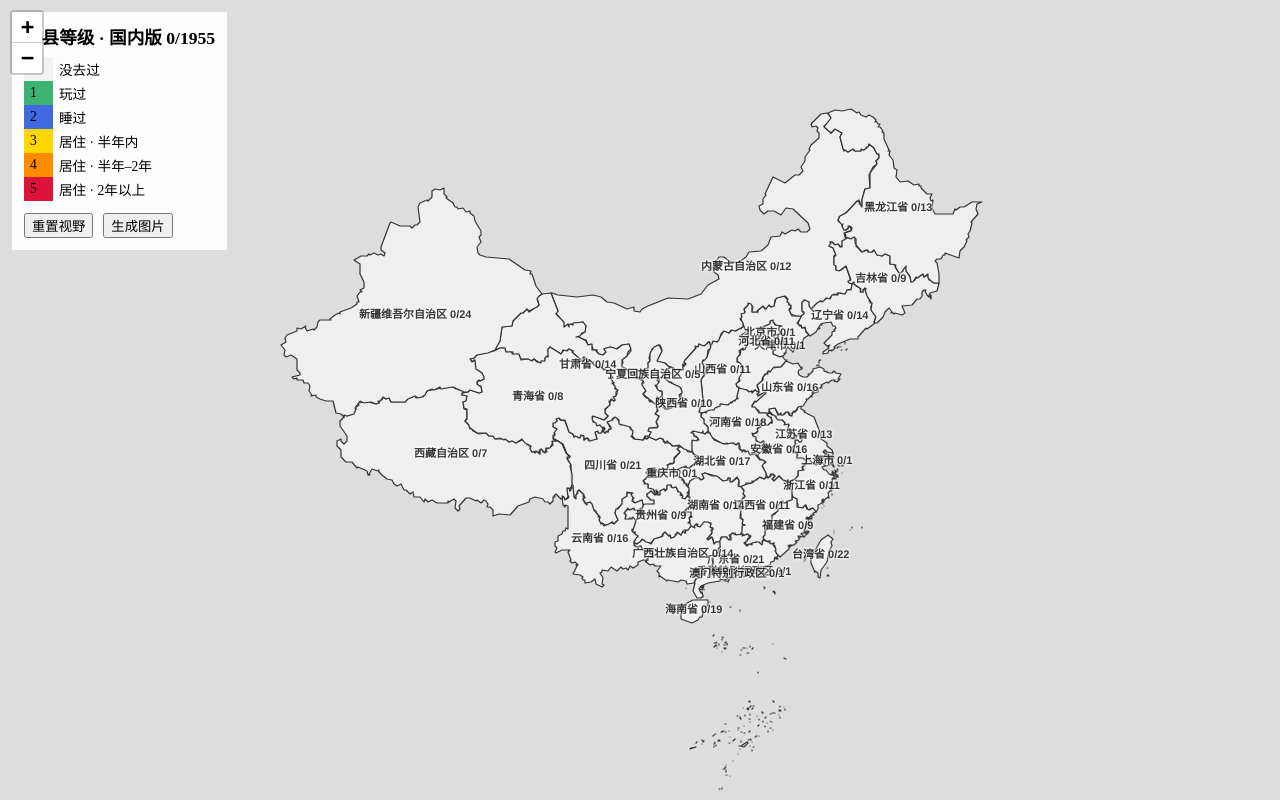
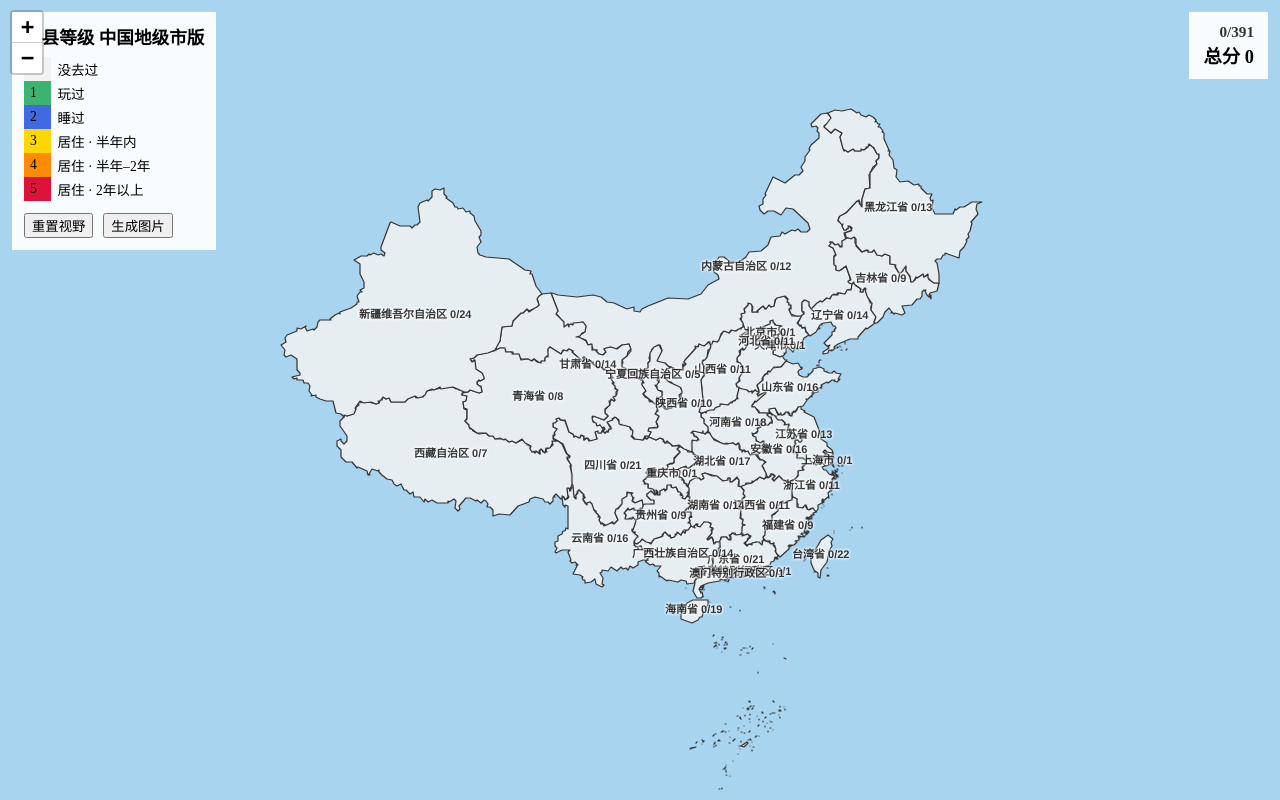
Before and after one commit to dengyx39-lab/zhixiandengji-China-city, a plain HTML site: page index.html in a window 1280 px wide. Drawn offline with Linux system fonts and the light colour scheme.

Commit message:
ui: ocean background, city labels, score panel

```diff
--- a/index.html
+++ b/index.html
@@ -3,14 +3,14 @@
 <head>
   <meta charset="UTF-8" />
   <meta name="viewport" content="width=device-width, initial-scale=1" />
-  <title>制县等级 · 国内版</title>
+  <title>制县等级 中国地级市版</title>
   <link rel="stylesheet" href="库/leaflet/leaflet.css" />
   <link rel="stylesheet" href="样式.css" />
 </head>
 <body>
   <div id="应用">
     <header id="顶栏">
-      <h1>制县等级 · 国内版 <span id="分数">0</span>/<span id="满分">0</span></h1>
+      <h1>制县等级 中国地级市版</h1>
       <table id="图例">
         <tr data-级别="0"><td>0</td><td>没去过</td></tr>
         <tr data-级别="1"><td>1</td><td>玩过</td></tr>
@@ -24,6 +24,10 @@
         <button type="button" id="生成图片">生成图片</button>
       </div>
     </header>
+    <div id="总分栏">
+      <div id="去过统计"><span id="去过数">0</span>/<span id="总数">0</span></div>
+      <div>总分 <span id="分数">0</span></div>
+    </div>
     <div id="地图"></div>
     <div id="面板" hidden>
       <h2 id="面板标题"></h2>
--- a/样式.css
+++ b/样式.css
@@ -10,6 +10,11 @@
 html, body, #应用, #地图 {
   height: 100%;
   margin: 0;
+  background: #a8d4f0; /* 大海浅蓝 */
+}
+
+.leaflet-container {
+  background: #a8d4f0;
 }
 
 #顶栏 {
@@ -25,6 +30,26 @@ html, body, #应用, #地图 {
 #顶栏 h1 {
   margin: 0 0 8px;
   font-size: 1.1rem;
+}
+
+#总分栏 {
+  position: absolute;
+  z-index: 1000;
+  right: 12px;
+  top: 12px;
+  background: rgba(255, 255, 255, 0.92);
+  padding: 10px 14px;
+  font-size: 1.15rem;
+  font-weight: 700;
+  text-align: right;
+  line-height: 1.35;
+}
+
+#去过统计 {
+  font-size: 0.95rem;
+  font-weight: 600;
+  color: #333;
+  margin-bottom: 2px;
 }
 
 #图例 {
@@ -80,7 +105,8 @@ html, body, #应用, #地图 {
   font-size: 1rem;
 }
 
-.省标签 {
+.省标签,
+.市标签 {
   background: transparent;
   border: none;
   box-shadow: none;
@@ -89,3 +115,8 @@ html, body, #应用, #地图 {
   font-weight: 600;
   text-shadow: 0 0 3px #fff, 0 0 3px #fff, 0 0 3px #fff;
 }
+
+.市标签 {
+  font-size: 10px;
+  font-weight: 500;
+}
--- a/脚本.js
+++ b/脚本.js
@@ -24,6 +24,12 @@
 
   function 刷新分数显示() {
     document.getElementById('分数').textContent = String(制县计分.计算总分(分数表));
+    let 去过 = 0;
+    for (const u of 清单) {
+      if ((Number(分数表[u.id]) || 0) >= 1) 去过 += 1;
+    }
+    document.getElementById('去过数').textContent = String(去过);
+    document.getElementById('总数').textContent = String(清单.length);
   }
 
   function 市样式(feature) {
@@ -120,12 +126,12 @@
         const node = document.getElementById('应用');
         const canvas = await html2canvas(node, {
           useCORS: true,
-          backgroundColor: '#ffffff',
+          backgroundColor: '#a8d4f0',
           logging: false,
         });
         const a = document.createElement('a');
         a.href = canvas.toDataURL('image/png');
-        a.download = '制县等级-国内版.png';
+        a.download = '制县等级-中国地级市版.png';
         a.click();
       } catch (e) {
         console.error(e);
@@ -161,7 +167,6 @@
 
       清单 = 清;
       for (const u of 清单) 分数表[u.id] = 0;
-      document.getElementById('满分').textContent = String(制县计分.计算满分(清单.length));
       省汇总 = 制县计分.按省汇总(清单, 分数表);
 
       map = L.map('地图', {
@@ -190,7 +195,11 @@
         onEachFeature: (feature, layer) => {
           const id = feature.properties.id;
           const 名称 = feature.properties.名称;
-          layer.bindTooltip(名称, { sticky: true, direction: 'top' });
+          layer.bindTooltip(名称, {
+            permanent: true,
+            direction: 'center',
+            className: '市标签',
+          });
           layer.on('click', (e) => {
             L.DomEvent.stopPropagation(e);
             const pt = map.mouseEventToContainerPoint(e.originalEvent);
```
